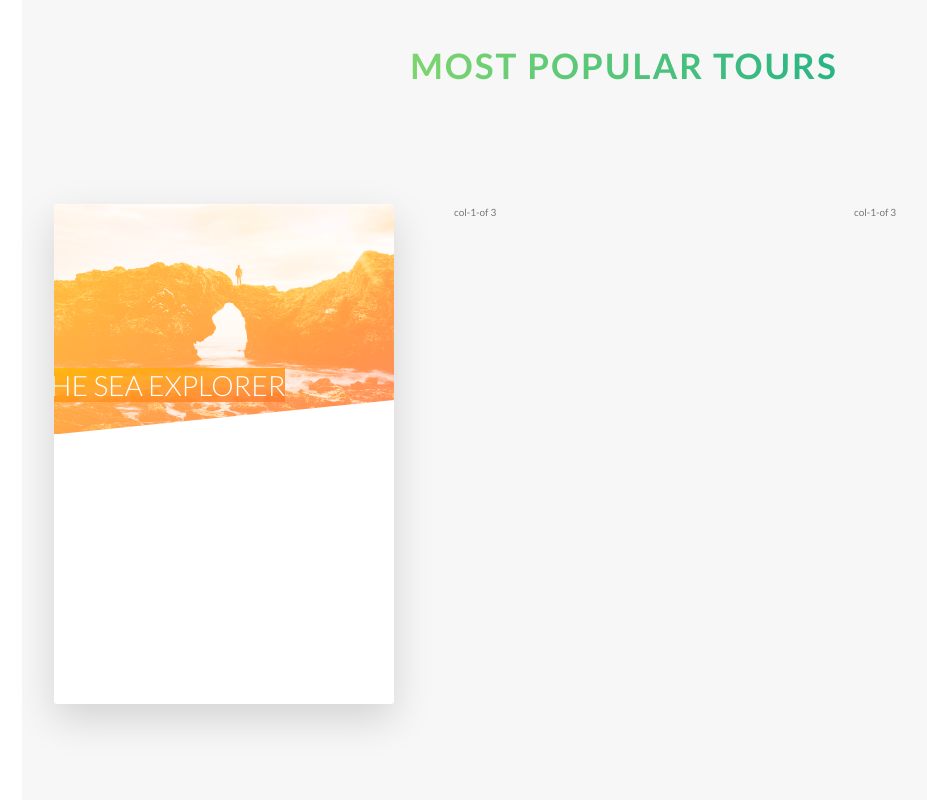
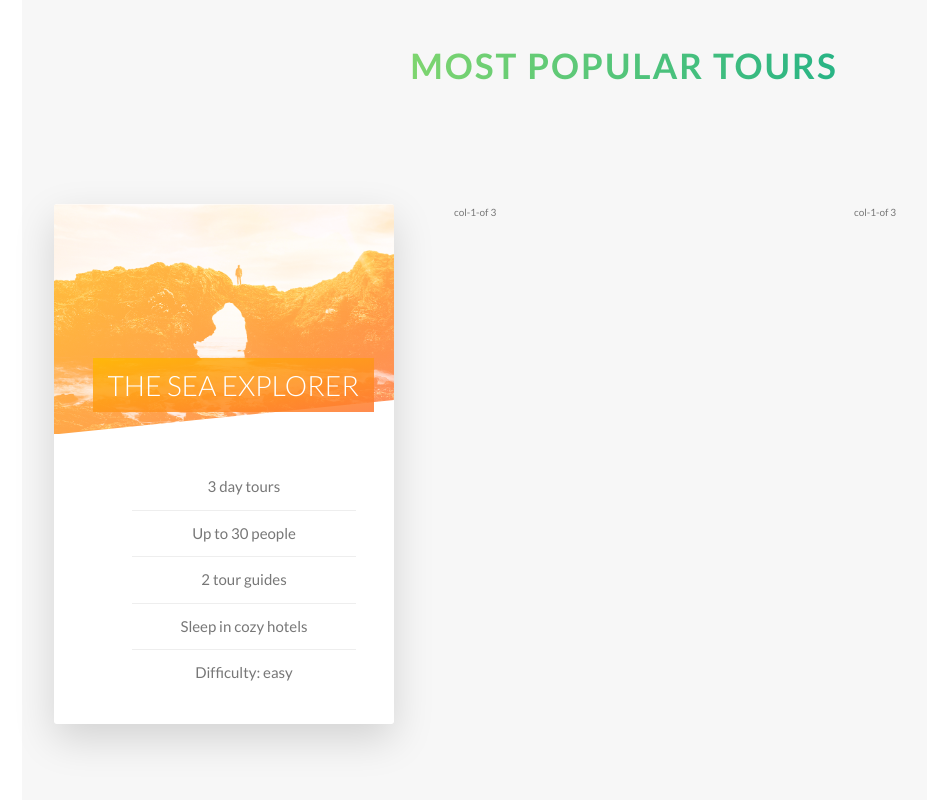
Before and after one commit to PavanKusunuri/plan_your_trip, a website: page index.html in a window 1280 px wide. Shown: the part 2595-3395 px from the top of the page, without its empty margins (16-943 px from the left). Drawn offline with Linux system fonts and the light colour scheme.

Commit message:
Issues with card is fixed

```diff
--- a/index.html
+++ b/index.html
@@ -120,7 +120,7 @@
                                 &nbsp;
                             </div>
                             <h4 class="card__heading">
-                                <span class="card__heading-span--1">
+                                <span class="card__heading-span card__heading-span--1">
                                     The Sea Explorer
                                 </span>
                             </h4>
--- a/sass/abstracts/_varaiables.scss
+++ b/sass/abstracts/_varaiables.scss
@@ -10,7 +10,7 @@ $color-teritary-light: #2998ff;
 $color-teritary-dark: #5643fa;
 
 $color-grey-light-1: #f7f7f7;
-$color-grey-light-2: #fff;
+$color-grey-light-2: #eee;
 
 $color-grey-dark: #777;
 $color-white: #fff;
--- a/sass/components/_cards.scss
+++ b/sass/components/_cards.scss
@@ -5,11 +5,8 @@
     position: relative;
     height: 52rem;
 &__side {
-    background-color: white;
-    height: 50rem;
-    color: #fff;
-    font-size: 2rem;;
-    transition: all .8s;
+    height: 52rem;
+    transition: all .8s ease;
     position: absolute;
     top:0;
     left: 0;
@@ -59,6 +56,7 @@ url(../img/nat-5.jpg);
         font-size: 2.8rem;
         font-weight: 300;
         text-transform: uppercase;
+        text-align: right;
         color: $color-white;
         position: absolute;
         top: 12rem;
```
Also changed, not shown: css/style.css.
